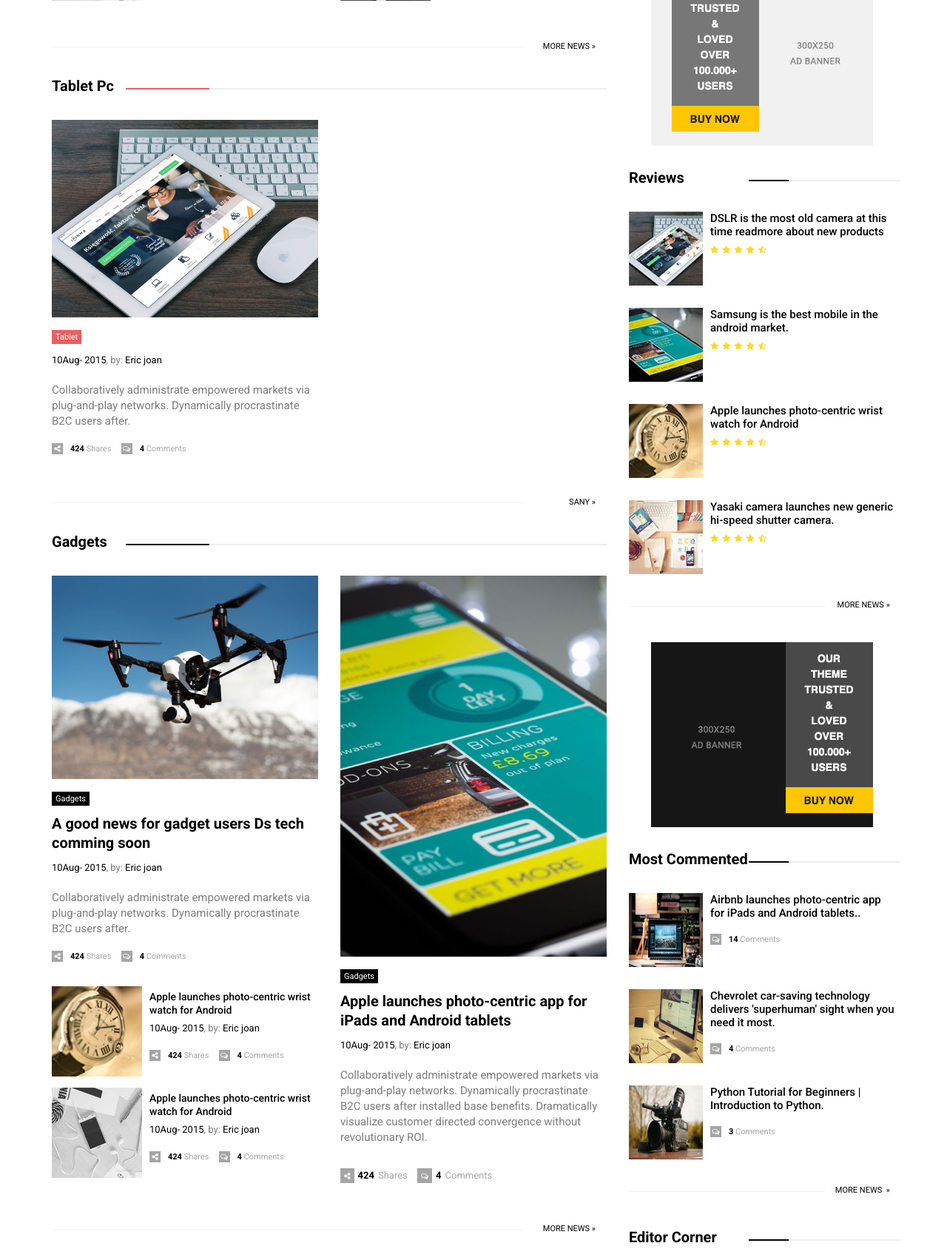
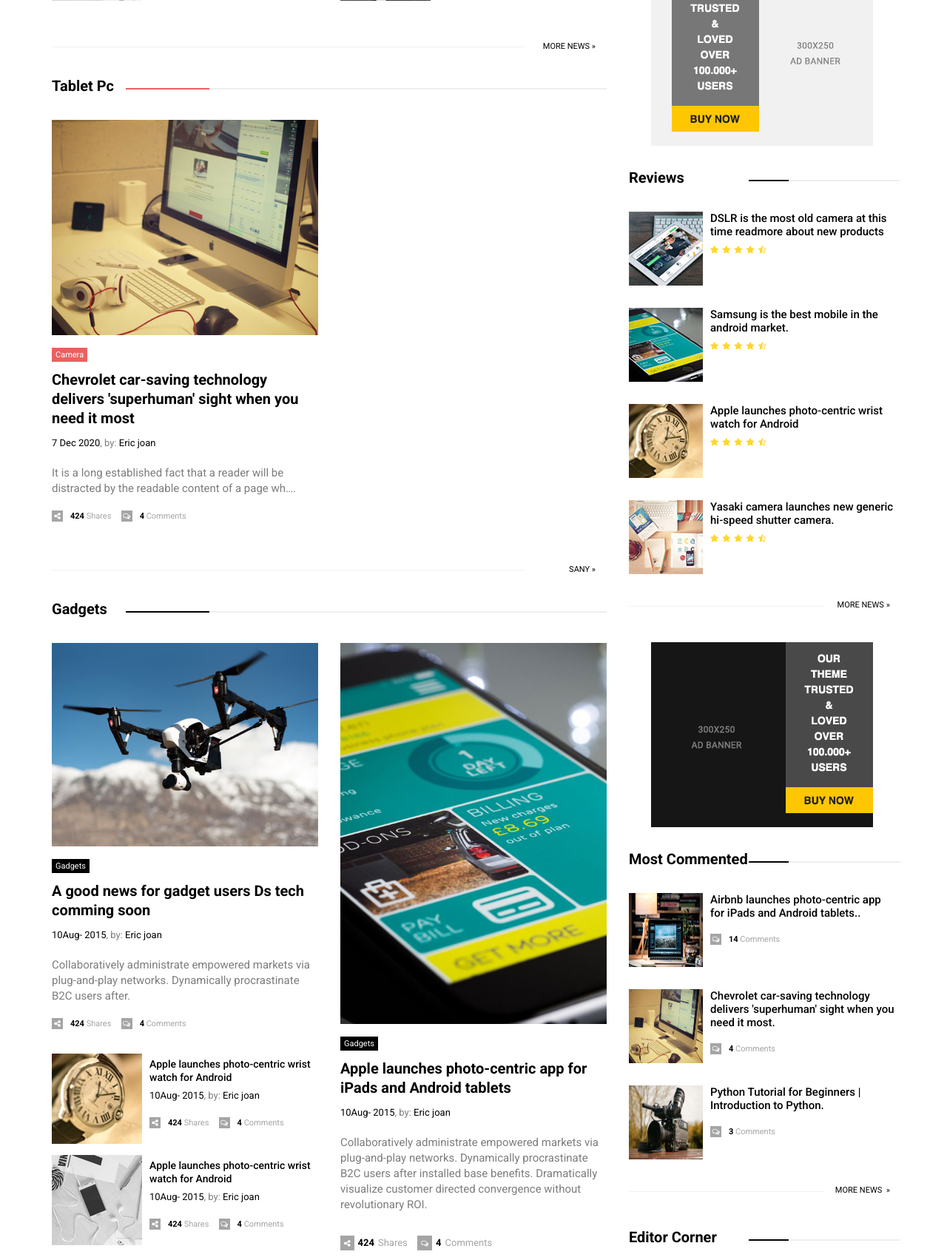
Before and after one commit to Sany07/News-Portal-Django, a Django app: page / in a window 1280 px wide. Shown: the part 1540-3243 px from the top of the page at 74% size. Run offline with Django 3.2, Linux system fonts and the light colour scheme; data comes from the database, SQL or seed files in the repository; parts of the project's set-up code (start-up, migrations or seed data) failed here and were passed over; some libraries are stand-ins or nearby versions.

Commit message:
homepage was updated

```diff
--- a/templates/site/pages/index.html
+++ b/templates/site/pages/index.html
@@ -292,38 +292,37 @@
 
                     <div class="category_article_wrapper">
                         <div class="row">
+                            {% for post_catalog_two in post_catalog_two %}
                             <div class="col-md-6">
                                 <div class="category_article_body">
                                     <div class="top_article_img">
                                         <a href="single.html" target="_self"><img class="img-responsive"
-                                                src="{% static 'assets/img/tab_top1.jpg' %}" alt="feature-top">
+                                                src="{{ post_catalog_two.thumbnail.url }}" alt="feature-top">
                                         </a>
                                     </div>
                                     <!-- top_article_img -->
 
-                                    <span class="tag pink"><a href="category.html" target="_self">Tablet</a></span>
+                                    <span class="tag pink"><a href="category.html" target="_self">{{ post_catalog_two.category }}</a></span>
 
                                     <div class="category_article_title">
-                                        <h2><a href="single.html" target="_self">{{ post }} </a></h2>
+                                        <h2><a href="single.html" target="_self">{{ post_catalog_two.title }} </a></h2>
                                     </div>
                                     <!-- category_article_title -->
 
-                                    <div class="article_date"><a href="#">10Aug- 2015</a>, by: <a href="#">Eric joan</a>
+                                    <div class="article_date"><a href="#">{{ post_catalog_two.timestamp|date:"j M Y" }}</a>, by: <a href="#">Eric joan</a>
                                     </div>
                                     <!----article_date------>
                                     <!-- article_date -->
 
                                     <div class="category_article_content">
-                                        Collaboratively administrate empowered markets via plug-and-play
-                                        networks. Dynamically
-                                        procrastinate B2C users after.
+                                        {{ post_catalog_two.description|truncatechars:100 }}.
                                     </div>
                                     <!-- category_article_content -->
 
                                     <div class="media_social">
                                         <span><a href="#"><i class="fa fa-share-alt"></i>424 </a>
                                             Shares</span>
-                                        <span><i class="fa fa-comments-o"></i><a href="#">4</a>
+                                        <span><i class="fa fa-comments-o"></i><a href="#">{{ post_catalog_two.get_comment_count }}</a>
                                             Comments</span>
                                     </div>
                                     <!-- media_social -->
@@ -333,6 +332,7 @@
 
                             </div>
                             <!-- col-md-6 -->
+                            {% endfor %}
                         </div>
                         <!-- row -->
 
```
